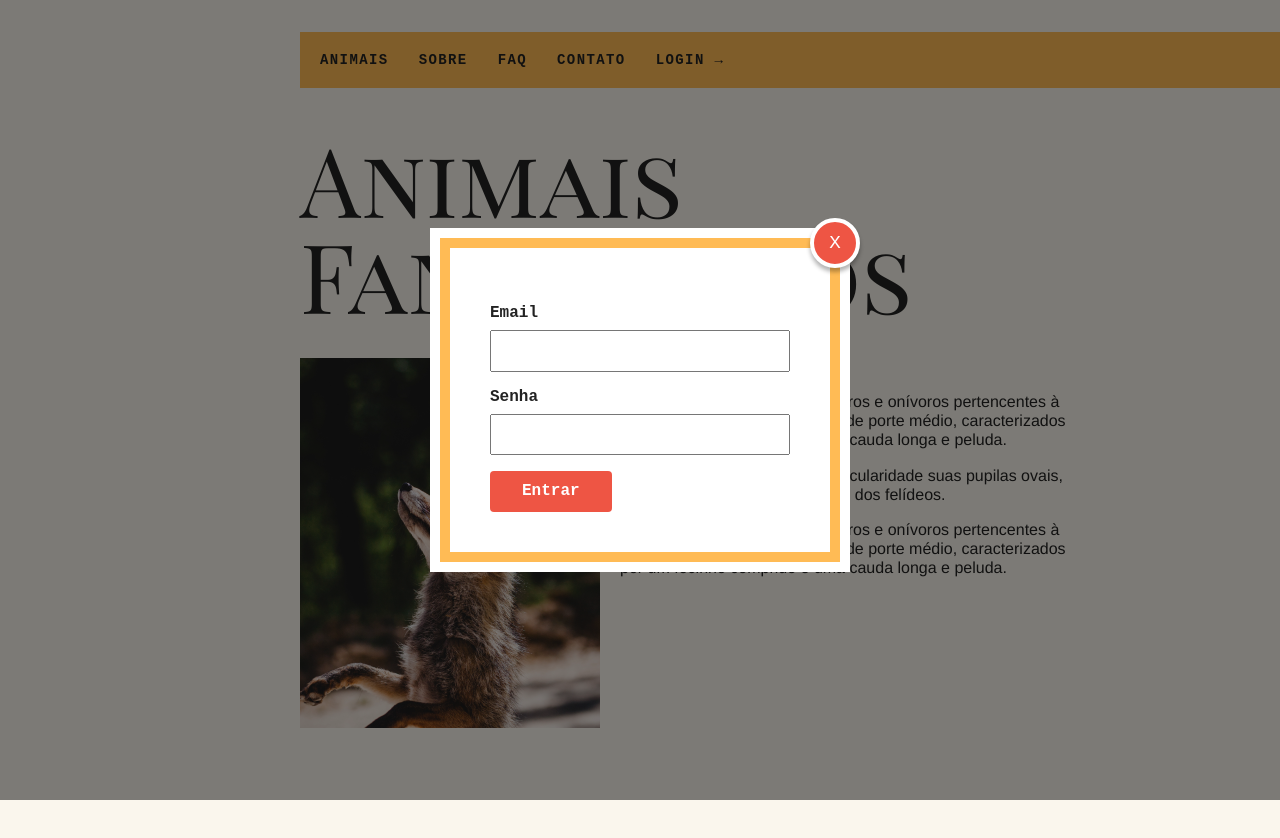
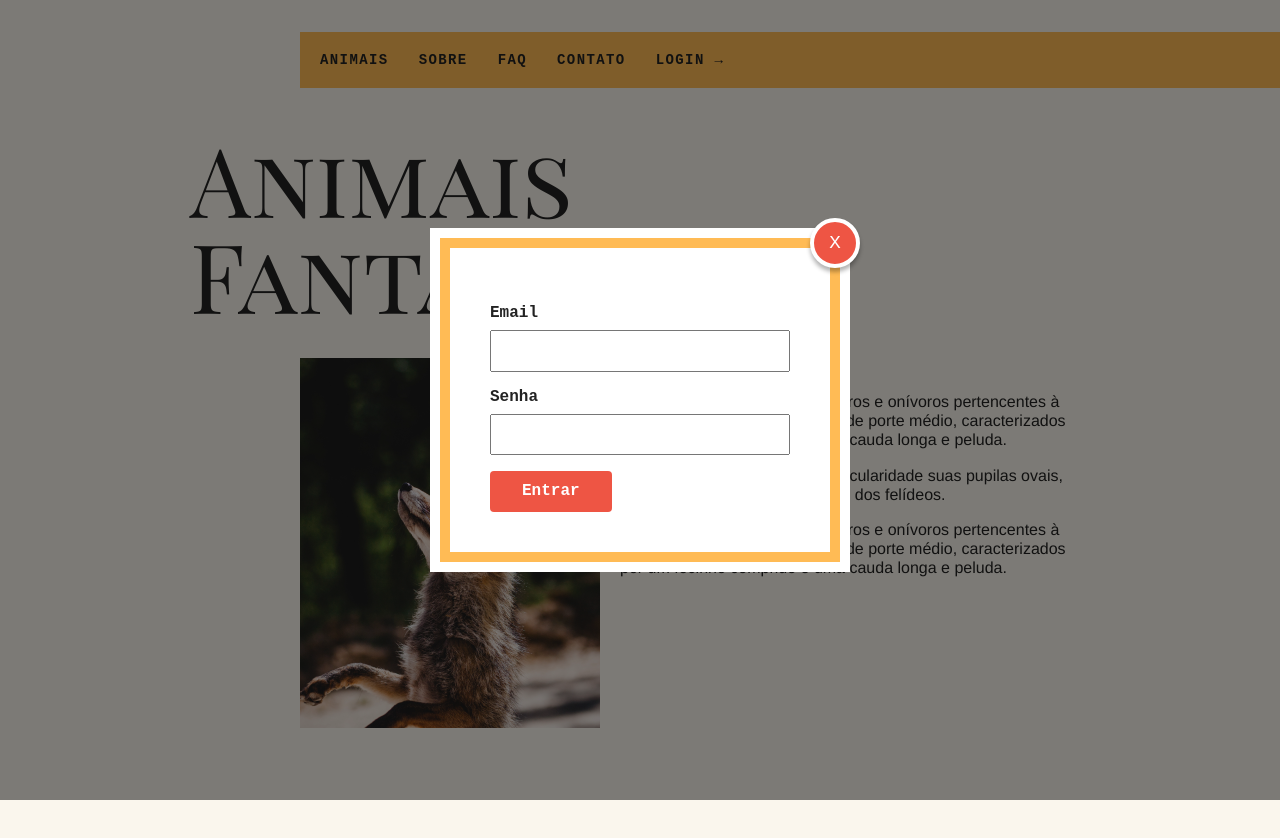
Before and after one commit to bryan0796/animais_fantasticos, a website: page index.html in a window 1280 px wide. Shown: the top 838 px of the page. Drawn offline with Linux system fonts and the light colour scheme; no server answers.

Commit message:
mudança na posição dos tiulos em relação ao grid

```diff
--- a/css/geral.css
+++ b/css/geral.css
@@ -67,7 +67,7 @@ body {
   line-height: 1;
   font-weight: 400;
   margin-bottom: 1rem;
-  grid-column: 2 / 4;
+  grid-column: 1 / 4;
 }
 
 .animais h2 {
```
